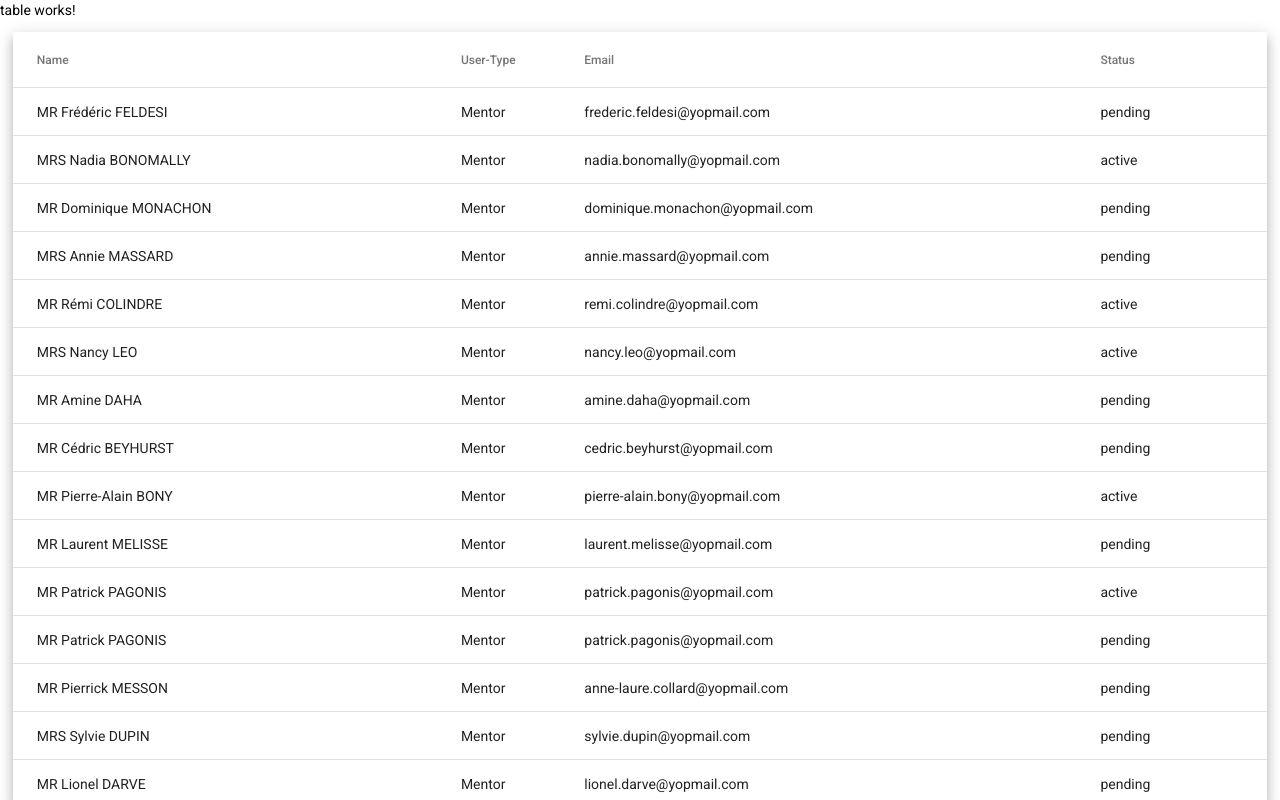
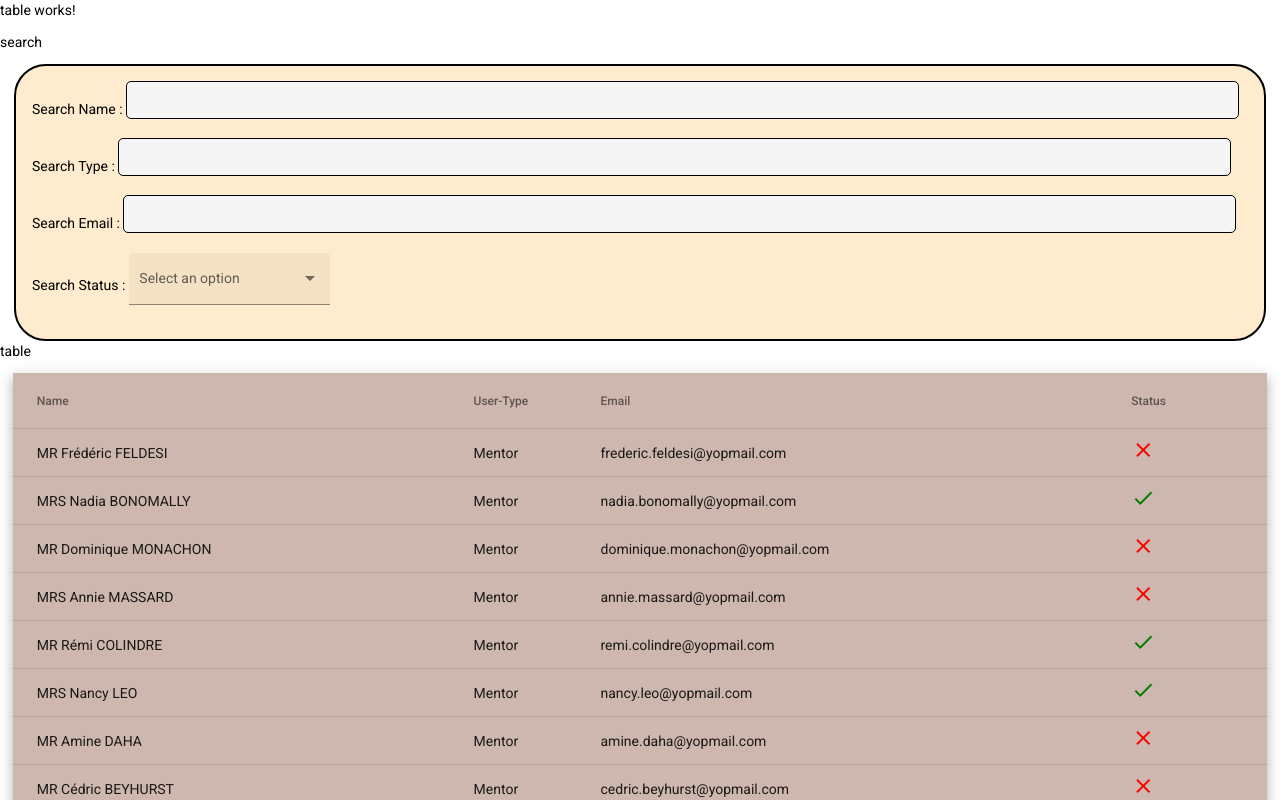
Before and after one commit to Zettacamp-Stefanus-Kevin/Kevin_Zettacamp_Catfish, an Angular app in the folder angular_material/: page / in a window 1280 px wide. Shown: the top 800 px of the page. Built offline with nearby package versions, Linux system fonts and the light colour scheme.

Commit message:
Angular_Material_Day-3

```diff
--- a/angular_material/src/app/app.component.css
+++ b/angular_material/src/app/app.component.css
@@ -0,0 +1,3 @@
+body{
+    background-color: #4b553a;
+}
--- a/angular_material/src/app/table/table.component.css
+++ b/angular_material/src/app/table/table.component.css
@@ -2,4 +2,25 @@ table{
     width: 98%;
     margin-left: auto;
     margin-right: auto;
+    background-color: #cdb7af;
 }
+
+.filter{
+    background-color: blanchedalmond;
+    padding: 1rem;
+    border: 2px solid;
+    border-radius: 2rem;
+    width: 95%;
+    margin-right: auto;
+    margin-left: auto;
+}
+
+.search{
+    border: 1px solid;
+    border-radius: 5px;
+    padding: 8px;
+    background-color: whitesmoke;
+    width: 90%;
+    margin-right: auto;
+    margin-left: auto;
+}
--- a/angular_material/src/app/table/table.component.html
+++ b/angular_material/src/app/table/table.component.html
@@ -1,4 +1,28 @@
 <p>table works!</p>
+<p>search</p>
+
+<div class="filter">
+
+  <label>Search Name : </label>
+  <input matInput class="search" type="text" id="filter" [(ngModel)]="filterName" (ngModelChange)="filterByName()" /><br><br>
+
+  <label>Search Type  : </label>
+  <input matInput class="search" type="text" id="filter" [(ngModel)]="filterType" (ngModelChange)="filterByType()" /><br><br>
+
+  <label>Search Email : </label>
+  <input matInput class="search" type="text" id="filter" [(ngModel)]="filterEmail" (ngModelChange)="filterByEmail()" /><br><br>
+
+  <label>Search Status :  </label>
+  <mat-form-field appearance="fill">
+    <mat-label>Select an option</mat-label>
+    <mat-select [(value)]="filterStatus" (selectionChange)="filterByStatus()">
+      <mat-option value="active">Active</mat-option>
+      <mat-option value="pending">Pending</mat-option>
+    </mat-select>
+  </mat-form-field>
+</div>
+
+<p>table</p>
 
 <table mat-table [dataSource]="dataSource" class="mat-elevation-z8">
 
@@ -26,7 +50,10 @@
   <!-- Symbol Column -->
   <ng-container matColumnDef="status">
     <th mat-header-cell *matHeaderCellDef> Status </th>
-      <td mat-cell *matCellDef="let element"> {{element.user_status}} </td>
+    <td mat-cell *matCellDef="let element">
+      <mat-icon [ngStyle]="{'color':'green'}" *ngIf="element.user_status === 'active'">done</mat-icon>
+      <mat-icon [ngStyle]="{'color':'red'}" *ngIf="element.user_status === 'pending'">close</mat-icon>
+    </td>
   </ng-container>
 
   <tr mat-header-row *matHeaderRowDef="displayedColumns"></tr>
--- a/angular_material/src/app/table/table.component.ts
+++ b/angular_material/src/app/table/table.component.ts
@@ -11,19 +11,86 @@ import { TableService } from '../service/table.service';
 })
 export class TableComponent implements OnInit {
 
+  filterName: string = ""
+  filterType: string = ""
+  filterEmail: string = ""
+  filterStatus: string = ""
+
   displayedColumns: string[] = ['nama', 'user_type', 'email', 'status'];
-  mentor : Mentor[]=[];
+  mentor: Mentor[] = [];
   dataSource = new MatTableDataSource(this.mentor);
 
-  constructor(private tableService:TableService) { }
+  constructor(private tableService: TableService) { }
+
 
   ngOnInit(): void {
     this.tableService.getData().subscribe(
       dat => {
         this.dataSource.data = dat
+        this.mentor = dat
         console.log(this.dataSource.data)
       }
     )
   }
 
+  // combineName(user: User): string {
+  //   const { civility, first_name, last_name } = user;
+
+  //   let combined = civility + first_name + last_name;
+  //   combined = combined.toLowerCase();
+  //   combined = this.Accent(combined);
+
+  //   return combined;
+  // }
+
+  Accent(value: string): string {
+    let accent:string[] = value.split('');
+    accent = accent.map(data => {
+      const splited = data.normalize('NFD').split('');
+      return splited[0]
+    })
+    return accent.join('');
+  }
+
+  filterByName() {
+    let fil = this.mentor
+    fil = fil.filter(data => {
+      let name = data.civility + data.first_name + data.last_name;
+      name = name.toLowerCase();
+      name = name.replace(/[.\s,]/g, '');
+      name = this.Accent(name)
+      return name.includes(this.Accent(this.filterName.toLowerCase().replace(/[.\s,]/g, '')))
+    })
+    this.dataSource.data = fil
+  }
+
+  filterByType() {
+    let fil = this.mentor
+    fil = fil.filter(data => {
+      let typ = data.company.user_type;
+      typ = typ.toLowerCase();
+      return typ.includes(this.filterType)
+    })
+    this.dataSource.data = fil
+  }
+
+  filterByEmail() {
+    let fil = this.mentor
+    fil = fil.filter(data => {
+      let mail = data.email;
+      mail = mail.replace(/[.]/g, '')
+      return mail.includes(this.filterEmail)
+    })
+    this.dataSource.data = fil
+  }
+
+  filterByStatus() {
+    let fil = this.mentor
+    fil = fil.filter(data => {
+      return data.user_status == this.filterStatus
+    })
+    this.dataSource.data = fil
+  }
+
+
 }
--- a/angular_material/src/app/table/table.module.ts
+++ b/angular_material/src/app/table/table.module.ts
@@ -2,6 +2,8 @@ import { NgModule } from '@angular/core';
 import { CommonModule } from '@angular/common';
 import { TableComponent } from './table.component';
 import { MatTableDataSource, MatTableModule } from '@angular/material/table';
+import { AngularMaterialModule } from '../angular-material/angular-material.module';
+import { FormsModule } from '@angular/forms';
 
 
 
@@ -11,7 +13,9 @@ import { MatTableDataSource, MatTableModule } from '@angular/material/table';
   ],
   imports: [
     CommonModule,
-    MatTableModule
+    MatTableModule,
+    AngularMaterialModule,
+    FormsModule
   ],
   exports:[
     TableComponent
```
Lines whose indentation alone changed are shown as unchanged.
